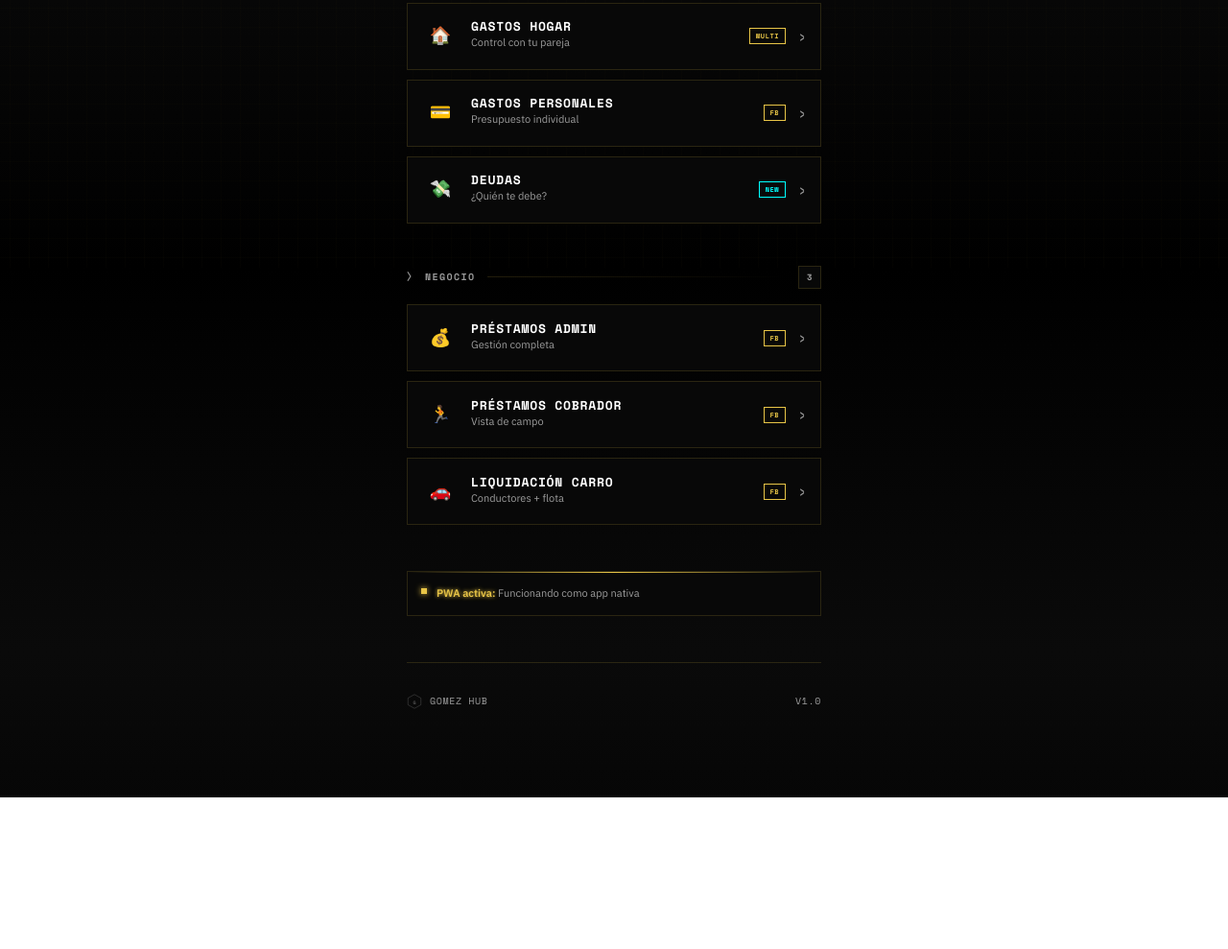
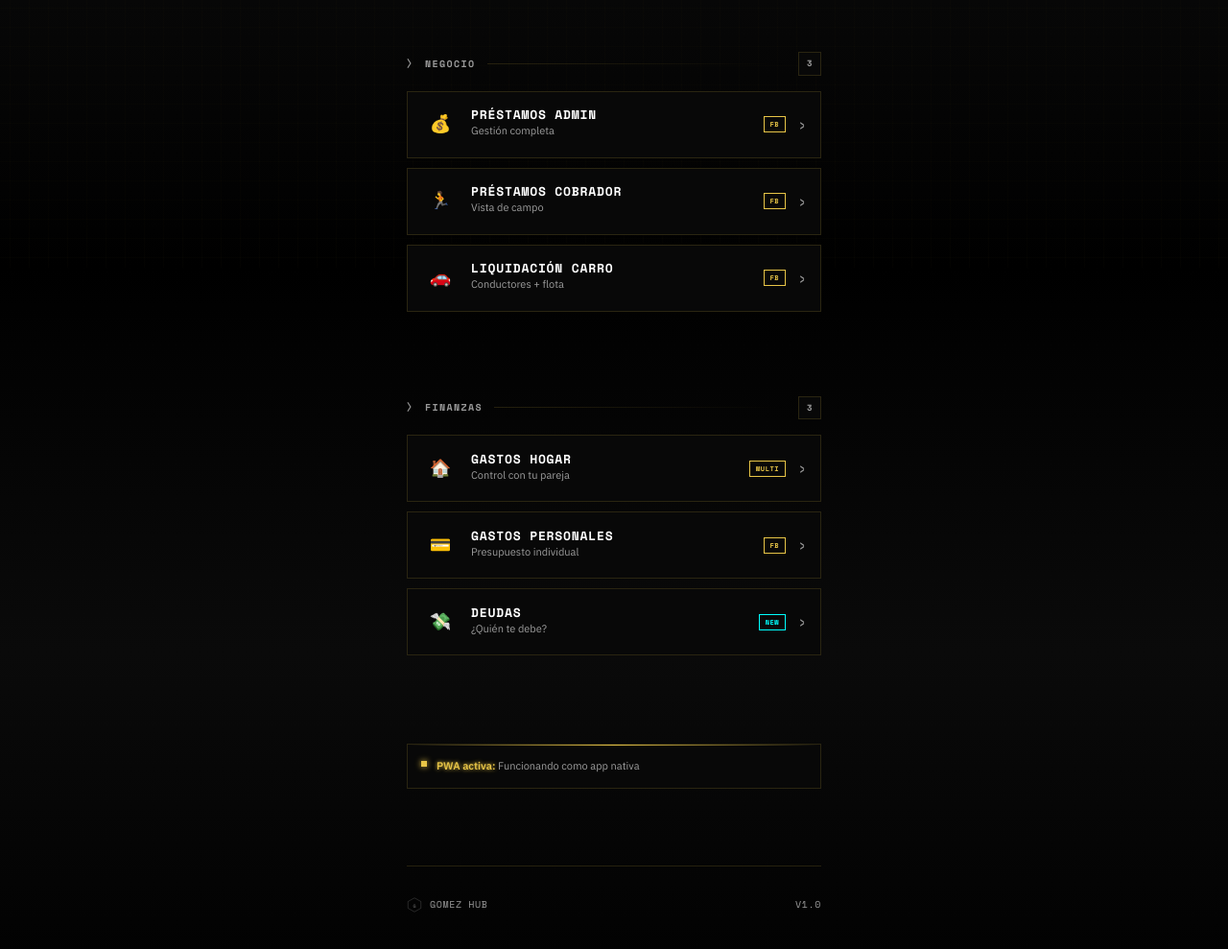
Before and after one commit to jpgm1217/Gestor_Apps, a plain HTML site: page index.html in a window 1280 px wide. Shown: the part 521-1510 px from the top of the page at 96% size. Before the commit the page ends 1352 px from the top, so only its background shows below. Drawn offline with nearby package versions, Linux system fonts and the light colour scheme.

Commit message:
Add files via upload

```diff
--- a/index.html
+++ b/index.html
@@ -61,7 +61,16 @@ body::before {
   max-width: 480px;
   margin: 0 auto;
   padding: 48px 24px 60px;
+  display: flex;
+  flex-direction: column;
 }
+
+.container > .hero { order: 1; }
+.container > .stats { order: 2; }
+.container > .section:nth-of-type(4) { order: 3; }
+.container > .section:nth-of-type(3) { order: 4; }
+.container > .pwa { order: 5; }
+.container > .footer { order: 6; }
 
 .hero {
   margin-bottom: 52px;
--- a/sw.js
+++ b/sw.js
@@ -1,4 +1,4 @@
-const CACHE = 'gomez-hub-v3';
+const CACHE = 'gomez-hub-v6';
 
 self.addEventListener('install', () => self.skipWaiting());
 
```
